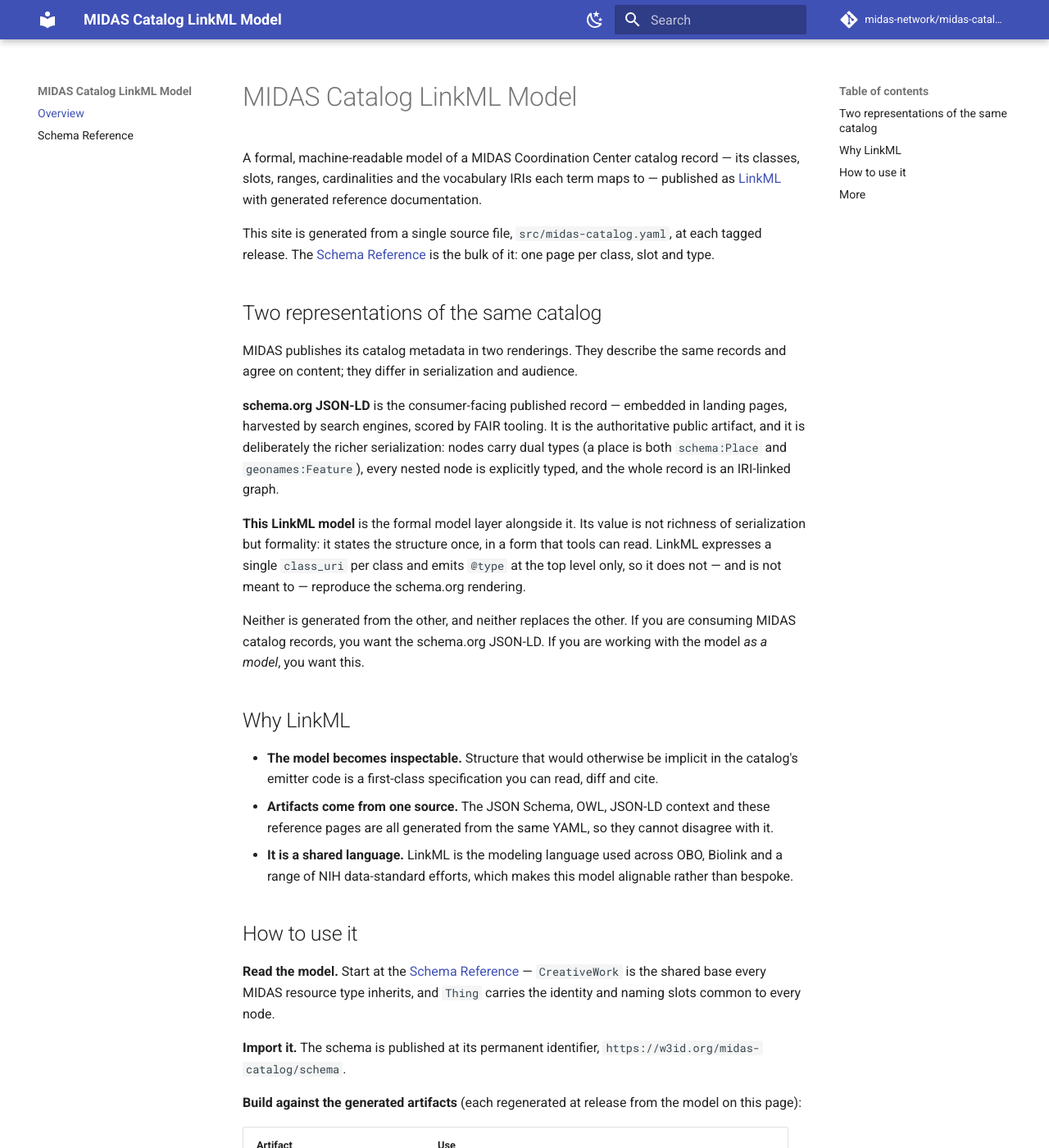
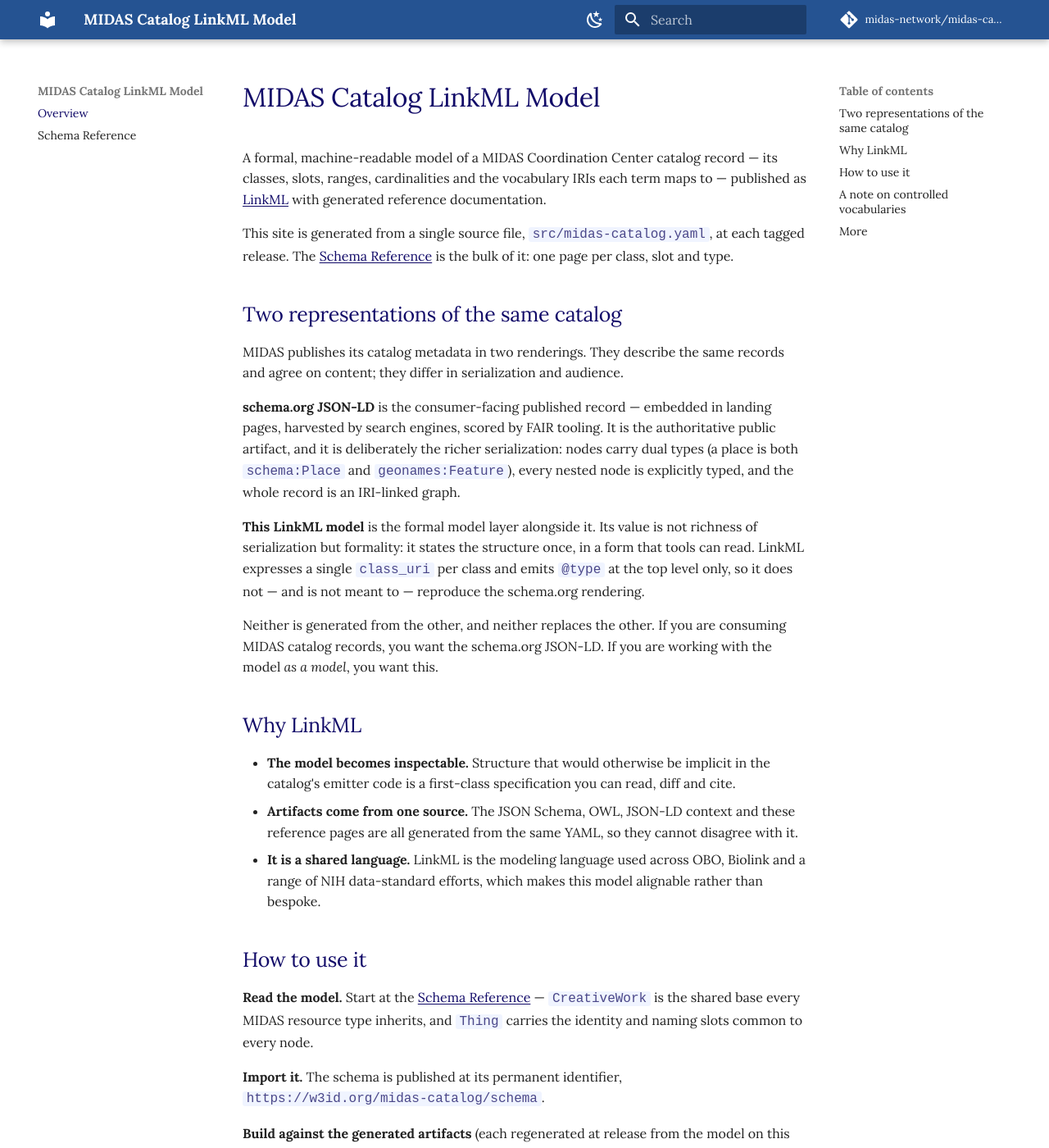
Before and after one commit to midas-network/midas-catalog-linkml, an MkDocs documentation site: the page built from docs/index.md, in a window 1280 px wide and 1400 px high. Shown: the whole window at 82% size. Built offline with MkDocs 1.6.1 and Material for MkDocs 9.7.7, drawn with Linux system fonts in a browser that asks for light colours; comment, search, counter and statistics services are not loaded; some of the changed text lies outside the part shown.

Commit message:
added stylesheet;  fixed accessibility issues

```diff
--- a/docs/index.md
+++ b/docs/index.md
@@ -62,13 +62,35 @@ installed, `gen-pydantic`, `gen-java` and `gen-typescript` produce typed classes
 the YAML, so downstream code constructs MIDAS-shaped records as objects rather than
 hand-written dictionaries.
 
+## A note on controlled vocabularies
+
+**The model constrains where a term comes from, not which term it is.** Where a slot carries
+a controlled-vocabulary value, the model requires the term's identifier to originate from an
+**approved ontology** for that field — OBO, GeoNames, schema.org, the MIDAS vocabulary, and so
+on, depending on the axis — expressed as a per-slot `pattern` on the namespace. It does **not**
+enumerate the specific terms.
+
+This is deliberate. Constraining the *source* rather than the *set of values* keeps the model
+open: a term newly drawn from an already-approved ontology validates with no change to the
+model, so the model need not be re-released each time a legitimate new term comes into use. An
+`enumeration` would do the opposite — pin validation to the exact terms in use today and reject
+everything else, **including terms from the same approved sources that simply haven't been used
+yet**. We chose not to tie the model to that fixed list.
+
+As a result, this model defines **no enumerations** — the Enumerations section of the
+[Schema Reference](reference/index.md) is intentionally empty — and no subsets. (A secondary
+benefit of patterns over enums: an `enumeration` also causes the generated JSON-LD context to
+be scoped under `schema:DefinedTerm`, whereas per-slot patterns leave the published context
+unchanged.)
+
 ## More
 
-- Background and narrative: *LinkML at MIDAS* — **[WordPress page — link to be added]**
+- Background and narrative: [LinkML at MIDAS](https://midasnetwork.us/linkml-at-midas/)
 - LinkML itself: [linkml.io](https://linkml.io/) ·
   [generator documentation](https://linkml.io/linkml/generators/)
-- The MIDAS catalog: [midasnetwork.us](https://midasnetwork.us/)
-
+- The MIDAS network: [midasnetwork.us](https://midasnetwork.us/)
+- The MIDAS Catalog: [catalog.midasnetwork.us](https://catalog.midasnetwork.us/)
+-
 !!! note "Versioning"
     This site is published only from a tagged, frozen release — never from a
     `-SNAPSHOT` model. The version shown in the reference is the version of the model
--- /dev/null
+++ b/docs/stylesheets/midas.css
@@ -0,0 +1,164 @@
+/* ============================================================================
+   MIDAS Catalog LinkML reference — brand overrides for Material for MkDocs.
+
+   Aligns the generated reference to the MIDAS documentation look — the
+   schema.org-architecture doc and the "LinkML at MIDAS" page (WordPress),
+   whose styling lives in header.html. Two distinct blues (this was the fix):
+     • header bar  → #255392  (the lighter hero blue, next to the title)
+     • headings/links/code → #110A68 (the dark navy of content-block headers)
+
+   Overrides Material's CSS *variables* (theme-supported, upgrade-safe) rather
+   than restyling its DOM. Presentation only — no effect on the model/content.
+
+   INSTALL: docs/stylesheets/midas.css  +  mkdocs.yml extra_css (already added).
+   PREVIEW: `mkdocs serve` and edit live.
+   ============================================================================ */
+
+:root {
+    --midas-navy:       #110A68;   /* dark navy — heading text, links, inline code   */
+    --midas-header:     #255392;   /* header bar — the lighter hero blue             */
+    --midas-navy-mid:   #4a4494;   /* secondary                                       */
+    --midas-navy-light: #8884b8;   /* muted                                           */
+    --midas-lavender:   #a8a0e0;   /* light-on-dark (slate scheme)                    */
+    --midas-section:    #ffffff;   /* page background — white                                */
+    --midas-tint:       #F0F4FF;   /* light-blue section / code-chip fill (header.html callout.info) */
+    --md-code-font: "Courier New", Courier, monospace;   /* match the WordPress docs */
+}
+
+/* ---- Light scheme (default) ---- */
+[data-md-color-scheme="default"] {
+    --md-primary-fg-color:        var(--midas-header);    /* header bar = hero blue (#255392) */
+    --md-primary-fg-color--light: var(--midas-navy-mid);
+    --md-primary-fg-color--dark:  var(--midas-navy);
+    --md-accent-fg-color:         var(--midas-header);    /* hover/focus accents             */
+    --md-typeset-a-color:         var(--midas-navy);      /* links = dark navy               */
+
+    /* TENTATIVE — page background = the light-blue section tint. If it reads wrong
+       in preview, delete just this line to fall back to Material's white. */
+    --md-default-bg-color:        var(--midas-section);
+
+    --md-code-fg-color:           #24292e;   /* crisp near-black base for light-mode code */
+    --md-primary-bg-color:        #ffffff;   /* header text/icons = white on the #255392 bar */
+}
+
+/* ---- Dark scheme (slate): same hero-blue header; lighten text so it stays legible ---- */
+[data-md-color-scheme="slate"] {
+    --md-primary-fg-color:        var(--midas-header);
+    --md-primary-fg-color--light: var(--midas-navy-light);
+    --md-primary-fg-color--dark:  var(--midas-navy);
+    --md-accent-fg-color:         var(--midas-lavender);
+    --md-typeset-a-color:         var(--midas-lavender);
+    --md-primary-bg-color:        #ffffff;
+}
+
+/* ---- Headings: brand navy (light) / lavender (dark). NO weight change — Material's
+   default heading weights are kept. ---- */
+[data-md-color-scheme="default"] .md-typeset h1,
+[data-md-color-scheme="default"] .md-typeset h2,
+[data-md-color-scheme="default"] .md-typeset h3,
+[data-md-color-scheme="default"] .md-typeset h4,
+[data-md-color-scheme="default"] .md-typeset h5,
+[data-md-color-scheme="default"] .md-typeset h6 {
+    color: var(--midas-navy);
+}
+[data-md-color-scheme="slate"] .md-typeset h1,
+[data-md-color-scheme="slate"] .md-typeset h2,
+[data-md-color-scheme="slate"] .md-typeset h3,
+[data-md-color-scheme="slate"] .md-typeset h4,
+[data-md-color-scheme="slate"] .md-typeset h5,
+[data-md-color-scheme="slate"] .md-typeset h6 {
+    color: var(--midas-lavender);
+}
+
+/* ---- Inline code: pin light-scheme code to navy on the tint → ~13:1, comfortably AA
+   (Material's default fg was the borderline-contrast risk). Dark keeps Material's default. ---- */
+[data-md-color-scheme="default"] .md-typeset :not(pre) > code {
+    color: #4A4789;                      /* softer navy for code — distinct from heading navy */
+    background-color: var(--midas-tint);
+}
+.md-typeset :not(pre) > code {          /* INLINE code only — NOT <pre><code> blocks */
+    border-radius: 3px;
+    font-size: 1em;
+}
+
+/* Table code chips: compact. The 1em above reads large in dense cells (e.g. the artifacts
+   table), and helps midas-catalog.context.jsonld stop wrapping. Scoped to tables so inline
+   prose code keeps 1em. Delete this block if you'd rather the table chips be 1em too. */
+.md-typeset table code {
+    font-size: 0.85em;
+}
+
+/* ---- Code blocks: keep Material's LIGHT ground, darken the *tokens* so they are crisp AND AA
+   (Material's default light Pygments was pastel/low-contrast — the real culprit; a dark ground
+   tested worse to read). Light scheme only — dark scheme keeps Material's readable light-on-dark
+   default. First rule forces any uncovered Pygments class to the dark base, so nothing stays pale.
+   Ratios on Material's light code ground: keys ~15:1, strings ~5.8:1, comments ~5.6:1, base ~13:1. */
+[data-md-color-scheme="default"] .md-typeset .highlight span { color: #24292e; }
+[data-md-color-scheme="default"] .md-typeset .highlight .nt,
+[data-md-color-scheme="default"] .md-typeset .highlight .k,
+[data-md-color-scheme="default"] .md-typeset .highlight .kc,
+[data-md-color-scheme="default"] .md-typeset .highlight .kt {
+    color: #110A68;                              /* keys / keywords — navy */
+}
+[data-md-color-scheme="default"] .md-typeset .highlight .s,
+[data-md-color-scheme="default"] .md-typeset .highlight .s1,
+[data-md-color-scheme="default"] .md-typeset .highlight .s2,
+[data-md-color-scheme="default"] .md-typeset .highlight .l,
+[data-md-color-scheme="default"] .md-typeset .highlight .mi,
+[data-md-color-scheme="default"] .md-typeset .highlight .mf {
+    color: #0a6b3a;                              /* strings / scalars / numbers — dark green */
+}
+[data-md-color-scheme="default"] .md-typeset .highlight .c,
+[data-md-color-scheme="default"] .md-typeset .highlight .c1,
+[data-md-color-scheme="default"] .md-typeset .highlight .cm {
+    color: #5f5a7a; font-style: italic;          /* comments — muted but AA */
+}
+
+/* ---- Optional polish: admonitions toward header.html's callout palette. Safe to delete. ---- */
+[data-md-color-scheme="default"] .md-typeset .admonition.note,
+[data-md-color-scheme="default"] .md-typeset .admonition.info,
+[data-md-color-scheme="default"] .md-typeset details.note,
+[data-md-color-scheme="default"] .md-typeset details.info {
+    border-color: var(--midas-navy-mid);
+}
+[data-md-color-scheme="default"] .md-typeset .note > .admonition-title,
+[data-md-color-scheme="default"] .md-typeset .info > .admonition-title,
+[data-md-color-scheme="default"] .md-typeset .note > summary,
+[data-md-color-scheme="default"] .md-typeset .info > summary {
+    background-color: var(--midas-tint);      /* light scheme only — unscoped, this failed dark mode */
+    border-color: var(--midas-navy-mid);
+}
+
+/* ---- Contrast fixes from the axe/WAVE pass ---------------------------------------------------
+   Two elements failed because they use colours Material *derives from* or *defaults around* the
+   custom primary — not values this file set directly, which is why hand-computing missed them. ---- */
+
+/* Header title + current-page topic: force white on the #255392 bar. Material derived a muted
+   topic colour (#3e669e) → 1.31:1. The var above sets it; this guarantees it on the elements. */
+.md-header__title,
+.md-header__topic,
+.md-header .md-ellipsis {
+    color: #ffffff;
+}
+
+/* Footer copyright: Material's default #7f7f7f on its #171717 footer is 4.47:1 (just under AA).
+   Lighten to ~7:1. */
+.md-footer-meta .md-copyright,
+.md-footer-meta .md-copyright a {
+    color: #a3a3a3;
+}
+
+/* ---- Links from the axe pass ----------------------------------------------------------------
+   link-in-text-block: in-text links must be distinguishable from body text without relying on
+   colour. Underline content links (both schemes) — also matches header.html, which underlines. */
+.md-typeset a:not(.headerlink) {
+    text-decoration: underline;
+    text-underline-offset: 2px;
+}
+/* Dark-mode link colour: force lavender. Material otherwise derives a bright blue (#5488e8) that
+   fails on the dark code-chip ground (4.12:1); lavender on that ground is ~6:1. The second
+   selector covers code *inside* a link (the artifact table), which inherits the link colour. */
+[data-md-color-scheme="slate"] .md-typeset a,
+[data-md-color-scheme="slate"] .md-typeset a code {
+    color: var(--midas-lavender);
+}
--- a/mkdocs.yml
+++ b/mkdocs.yml
@@ -18,6 +18,8 @@ site_dir: site
 
 theme:
   name: material
+  font:
+    text: Lora          # matches the WordPress docs (header.html) — serif, brand-consistent
   features:
     - navigation.instant
     - navigation.top
@@ -41,6 +43,8 @@ theme:
         name: Switch to light mode
 
 markdown_extensions:
+  - md_in_html          # REQUIRED by gen-doc: it wraps each reference page in <div markdown="1">.
+  # Without this, every reference page emits raw Markdown (broken tables/links).
   - admonition
   - attr_list
   - def_list
@@ -54,6 +58,15 @@ markdown_extensions:
 
 plugins:
   - search
+
+# Brand overrides — pins Material to the MIDAS documentation look (#120B68 navy + Lora),
+# matching the schema.org-doc / "LinkML at MIDAS" WordPress pages. Presentation only.
+extra_css:
+  - stylesheets/midas.css
+# Accessibility shim: names Material's search dialog (axe aria-dialog-name). Framework default;
+# shim avoids forking Material's search template.
+hooks:
+  - search_a11y_hook.py
 
 nav:
   - Overview: index.md
```
Also changed, not shown: search_a11y_hook.py (added, +19 -0 lines), 1 other file.
